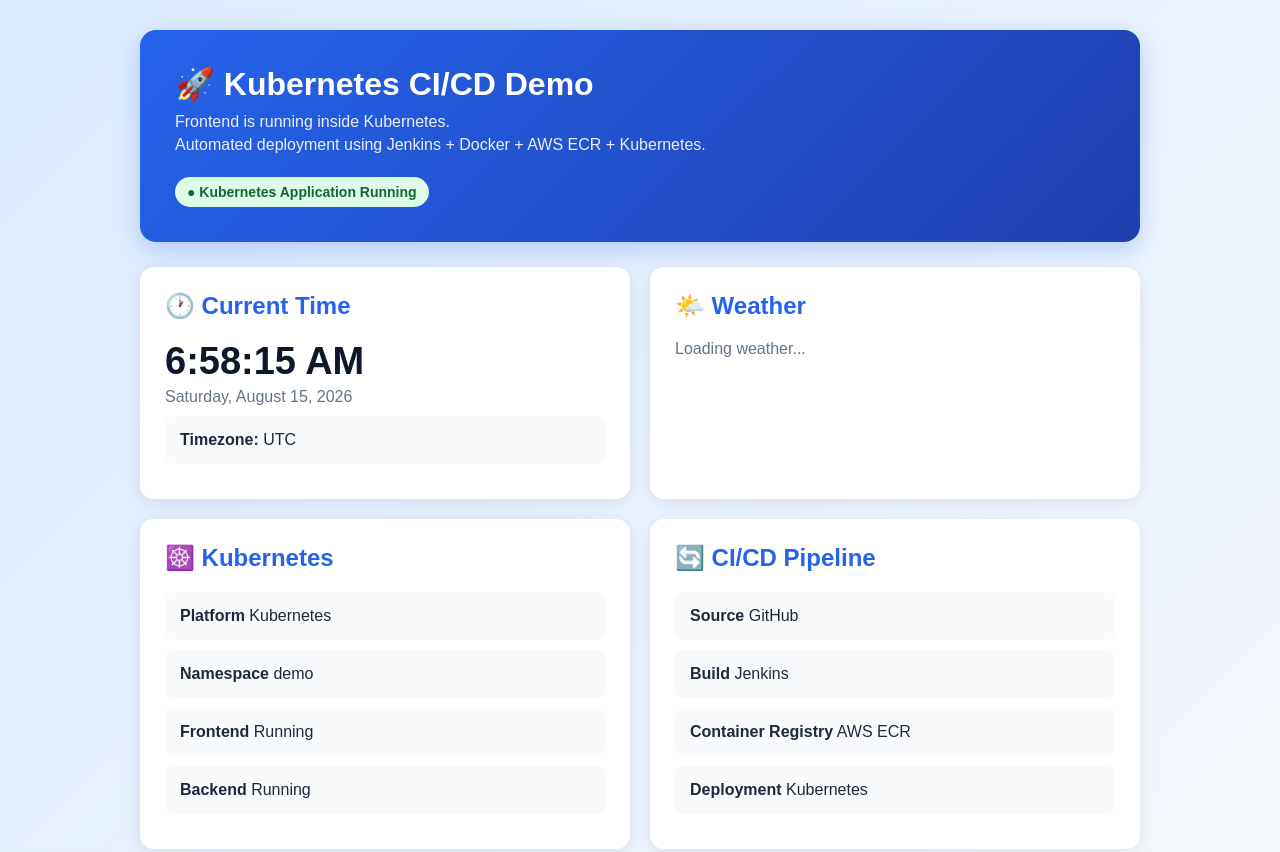
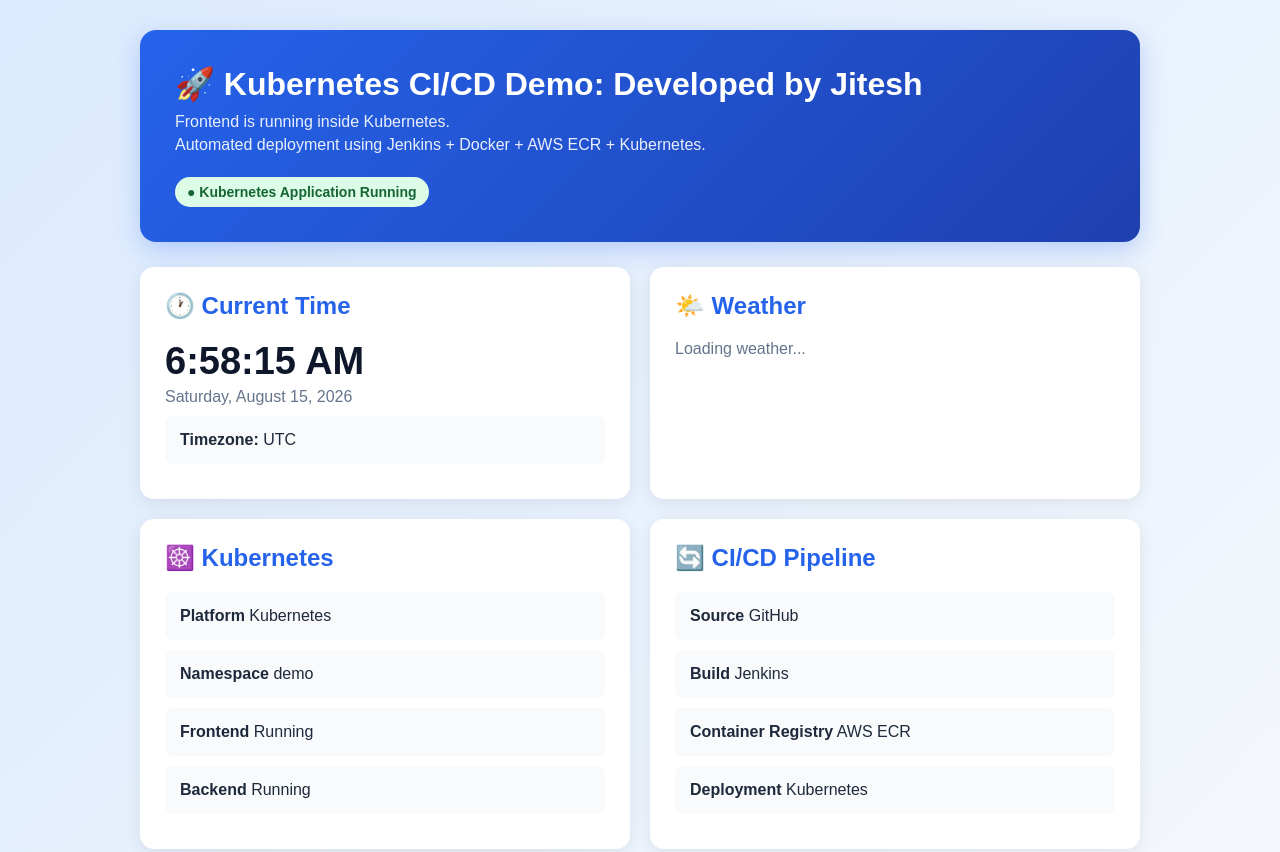
Before and after one commit to JiteshKkumar/K8s-demo, a plain HTML site: page frontend/index.html in a window 1280 px wide. Shown: the top 852 px of the page. Drawn offline with Linux system fonts and the light colour scheme.

Commit message:
code updated

```diff
--- a/frontend/index.html
+++ b/frontend/index.html
@@ -195,7 +195,7 @@
 
     <!-- Header -->
     <div class="header">
-        <h1>🚀 Kubernetes CI/CD Demo</h1>
+        <h1>🚀 Kubernetes CI/CD Demo: Developed by Jitesh</h1>
 
         <p>
             Frontend is running inside Kubernetes.
```
